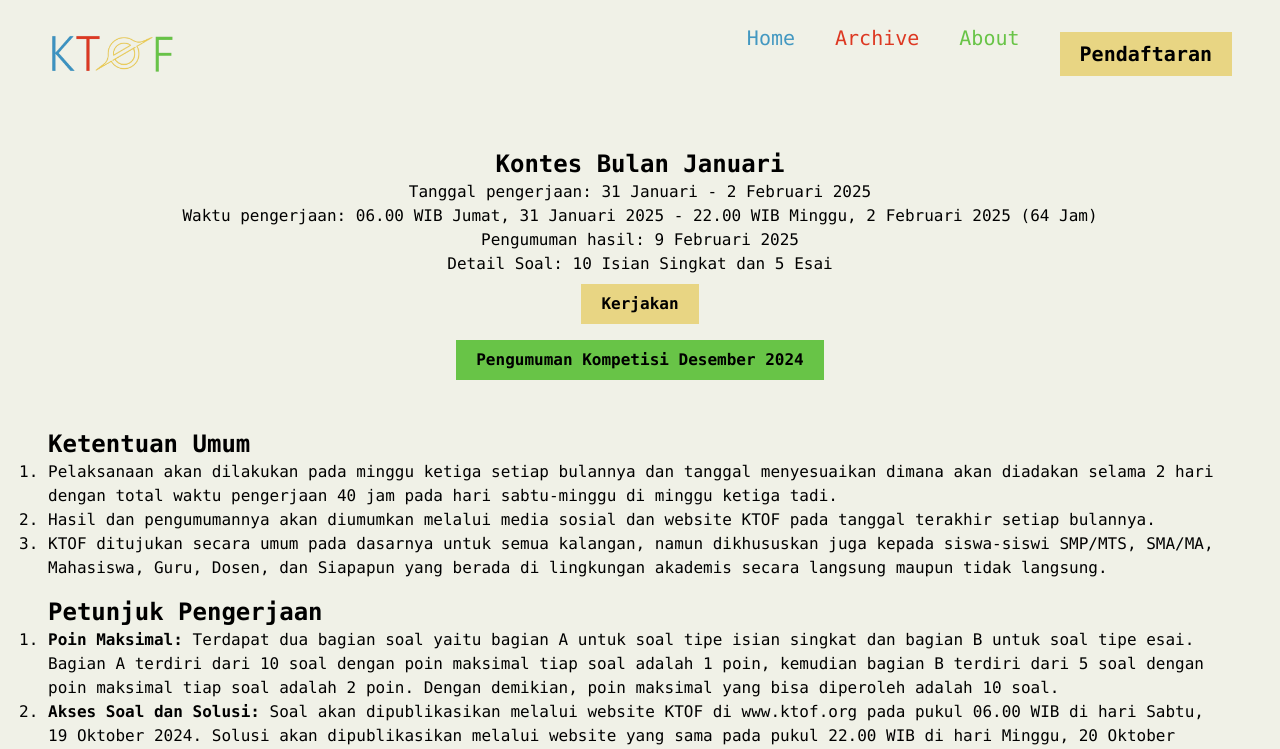
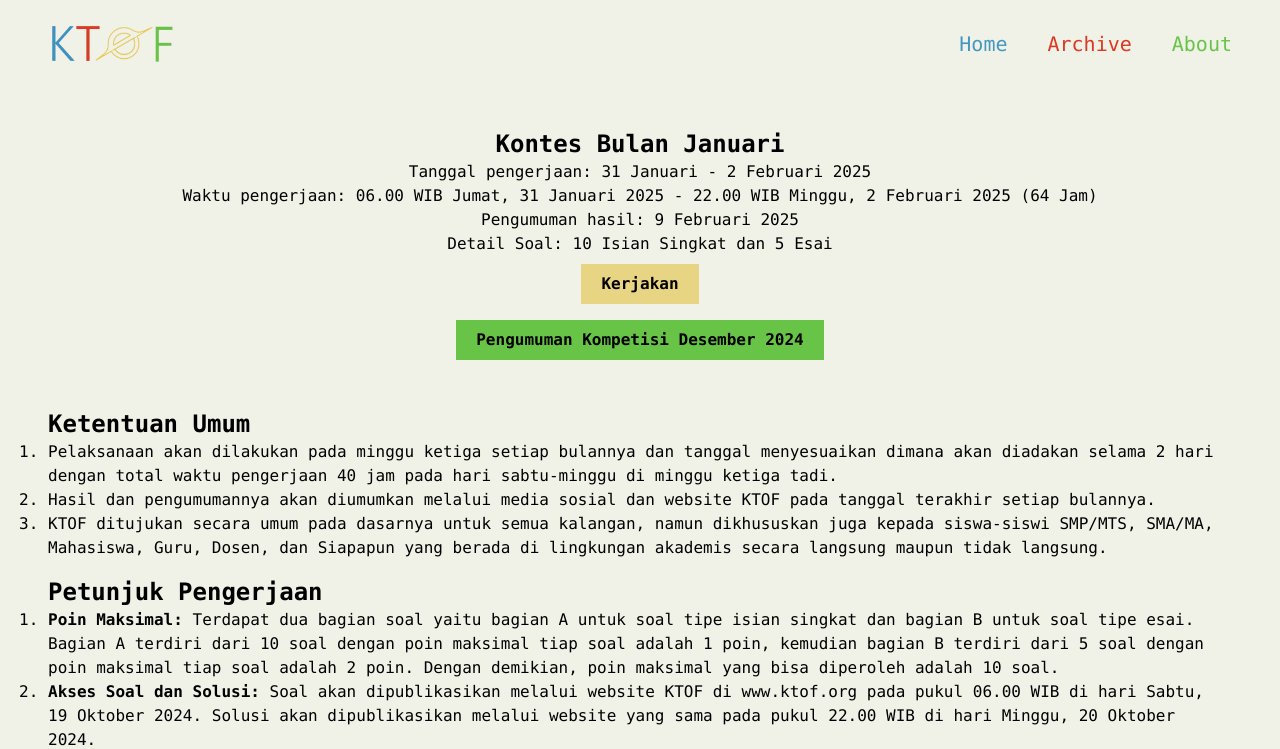
Before and after one commit to clarsbyte/KTOF, a website: page src/index.html in a window 1280 px wide. Shown: the top 749 px of the page. Drawn offline with Linux system fonts and the light colour scheme.

Commit message:
Update index.html

```diff
--- a/src/index.html
+++ b/src/index.html
@@ -19,7 +19,6 @@
             <a href="/" class="hover:underline hover:decoration-blue "><li class="text-blue">Home</li></a>
             <a href="/archive" class="hover:underline hover:decoration-red "><li class="text-red">Archive</li></a>
             <a href="/about" class="hover:underline hover:decoration-green "><li class="text-green">About</li></a>
-            <a href="INPUTLINKPENDAFTARAN" target="_blank" class="bg-yellow font-semibold w-fit py-2 px-5 text-center m-auto my-2 ">Pendaftaran</a>
         </ul>
     </nav>
 
```
